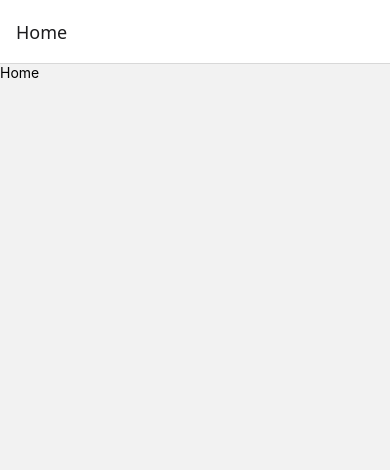
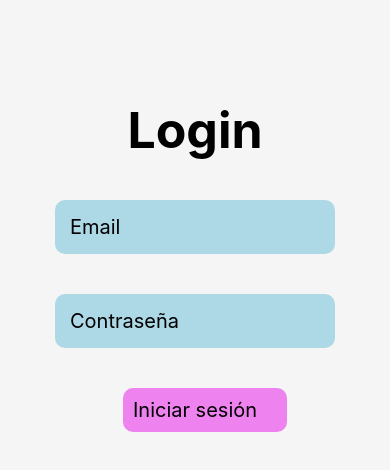
Before and after one commit to Montse1708/ProyectoTesis, a React Native app: screen /Login in a window 390 px wide. Before the commit this address had no page. Shown: the top 470 px of the page. Built offline with nearby package versions, Linux system fonts and the light colour scheme.

Commit message:
Add Login Screen

```diff
--- a/src/presentation/screens/HomeScreen.tsx
+++ b/src/presentation/screens/HomeScreen.tsx
@@ -1,10 +1,8 @@
 import React from 'react'
-import { Text, View } from 'react-native'
+import { Text } from 'react-native'
 
 export const HomeScreen = () => {
   return (
-    <View>
-        <Text>Home</Text>
-    </View>
+     <Text>HomeScreen</Text>
   )
 }
--- /dev/null
+++ b/src/presentation/screens/Login.tsx
@@ -0,0 +1,58 @@
+import { useNavigation } from '@react-navigation/native';
+import React from 'react';
+import { View, Text, TextInput, StyleSheet, Pressable } from 'react-native';
+
+export const Login = () => {
+  const navigation = useNavigation();
+  return (
+    <View style={styles.container}>
+      <Text style={styles.text}>Login</Text>
+      <TextInput style={styles.email} placeholder="Email" />
+      <TextInput style={styles.password} placeholder="Contraseña" />
+      <Pressable onPress={() => navigation.navigate('HomeScreen' as never)}>
+        <Text style={styles.button}>Iniciar sesión</Text>
+      </Pressable>
+    </View>
+  );
+};
+
+const styles = StyleSheet.create({
+  container: {
+    justifyContent: 'flex-start',
+    alignItems: 'center',
+    backgroundColor: '#f5f5f5',
+    textShadowColor: 'white',
+    flex: 1,
+    paddingHorizontal: 20,
+  },
+  text: {
+    fontSize: 50,
+    fontWeight: 'bold',
+    marginTop: 100,
+  },
+  email: {
+    fontSize: 20,
+    padding: 15,
+    backgroundColor: 'lightblue',
+    borderRadius: 10,
+    width: '80%',
+    marginTop: 40,
+  },
+  password: {
+    fontSize: 20,
+    padding: 15,
+    backgroundColor: 'lightblue',
+    borderRadius: 10,
+    width: '80%',
+    marginTop: 40,
+  },
+  button:{
+    marginTop: 40,
+    fontSize: 20,
+    backgroundColor: 'violet',
+    padding: 10,
+    borderRadius: 10,
+    width: '100%',
+    margin: 10
+  }
+});
--- a/src/routes/StackNavigator.tsx
+++ b/src/routes/StackNavigator.tsx
@@ -1,13 +1,13 @@
 import { createStackNavigator } from '@react-navigation/stack';
+import { Login } from '../presentation/screens/Login';
 import { HomeScreen } from '../presentation/screens/HomeScreen';
-import { NavigationContainer } from '@react-navigation/native';
-
 const Stack = createStackNavigator();
 
 export const StackNavigation = () => {
   return (
     <Stack.Navigator>
-      <Stack.Screen name="Home" component={HomeScreen} />
+      <Stack.Screen name="Login" component={Login}  options={{ headerShown: false }} />
+      <Stack.Screen name="HomeScreen" component={HomeScreen}  options={{ headerShown: false }} />
     </Stack.Navigator>
   );
 }
```
